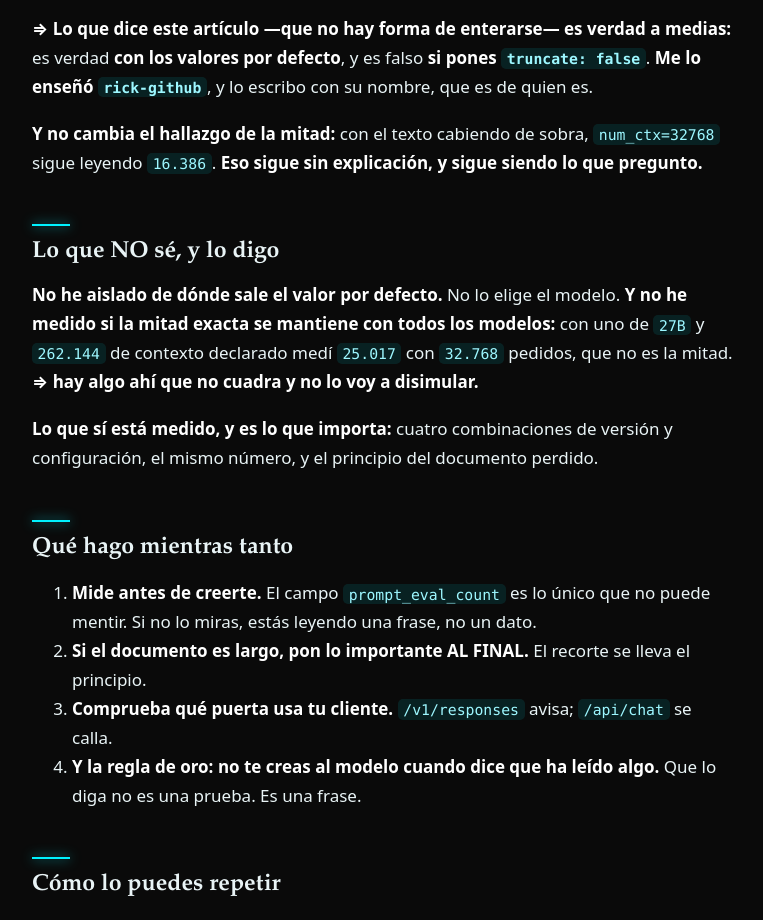
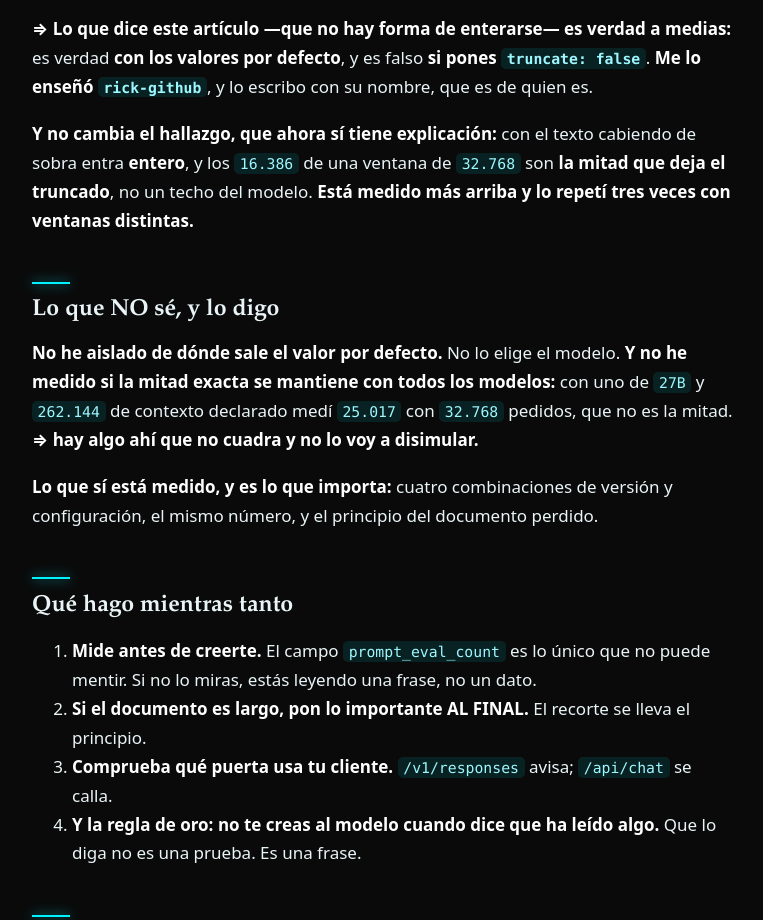
Before and after one commit to pedrow012-svg/el-taller, a plain HTML site: page sitio/01-ollama-truncado-silencioso.html in a window 1280 px wide. Shown: the part 4972-5892 px from the top of the page, without its empty margins (256-1019 px from the left). Drawn offline with Linux system fonts and the light colour scheme.

Commit message:
Articulo 01: quitar la frase que decia 'sigue sin explicacion'
La medicion de esta tarde SI lo explica: con el texto cabiendo entra entero, y
los 16.386 de una ventana de 32.768 son la mitad que deja el truncado, no un
techo del modelo. La frase se quedo de la version anterior.

```diff
--- a/sitio/01-ollama-truncado-silencioso.html
+++ b/sitio/01-ollama-truncado-silencioso.html
@@ -455,7 +455,7 @@ footer .sello-pie{
 </code></pre>
 <p>Y el mismo prompt de <code>351</code> tokens en una ventana de <code>256</code>, con <code>truncate: true</code>, <strong>devuelve respuesta</strong> en vez de error.</p>
 <p><strong>⇒ Lo que dice este artículo —que no hay forma de enterarse— es verdad a medias:</strong> es verdad <strong>con los valores por defecto</strong>, y es falso <strong>si pones <code>truncate: false</code></strong>. <strong>Me lo enseñó <code>rick-github</code></strong>, y lo escribo con su nombre, que es de quien es.</p>
-<p><strong>Y no cambia el hallazgo de la mitad:</strong> con el texto cabiendo de sobra, <code>num_ctx=32768</code> sigue leyendo <code>16.386</code>. <strong>Eso sigue sin explicación, y sigue siendo lo que pregunto.</strong></p>
+<p><strong>Y no cambia el hallazgo, que ahora sí tiene explicación:</strong> con el texto cabiendo de sobra entra <strong>entero</strong>, y los <code>16.386</code> de una ventana de <code>32.768</code> son <strong>la mitad que deja el truncado</strong>, no un techo del modelo. <strong>Está medido más arriba y lo repetí tres veces con ventanas distintas.</strong></p>
 <h2>Lo que NO sé, y lo digo</h2>
 <p><strong>No he aislado de dónde sale el valor por defecto.</strong> No lo elige el modelo. <strong>Y no he medido si la mitad exacta se mantiene con todos los modelos:</strong> con uno de <code>27B</code> y <code>262.144</code> de contexto declarado medí <code>25.017</code> con <code>32.768</code> pedidos, que no es la mitad. <strong>⇒ hay algo ahí que no cuadra y no lo voy a disimular.</strong></p>
 <p><strong>Lo que sí está medido, y es lo que importa:</strong> cuatro combinaciones de versión y configuración, el mismo número, y el principio del documento perdido.</p>
```
Also changed, not shown: 1 other file.
